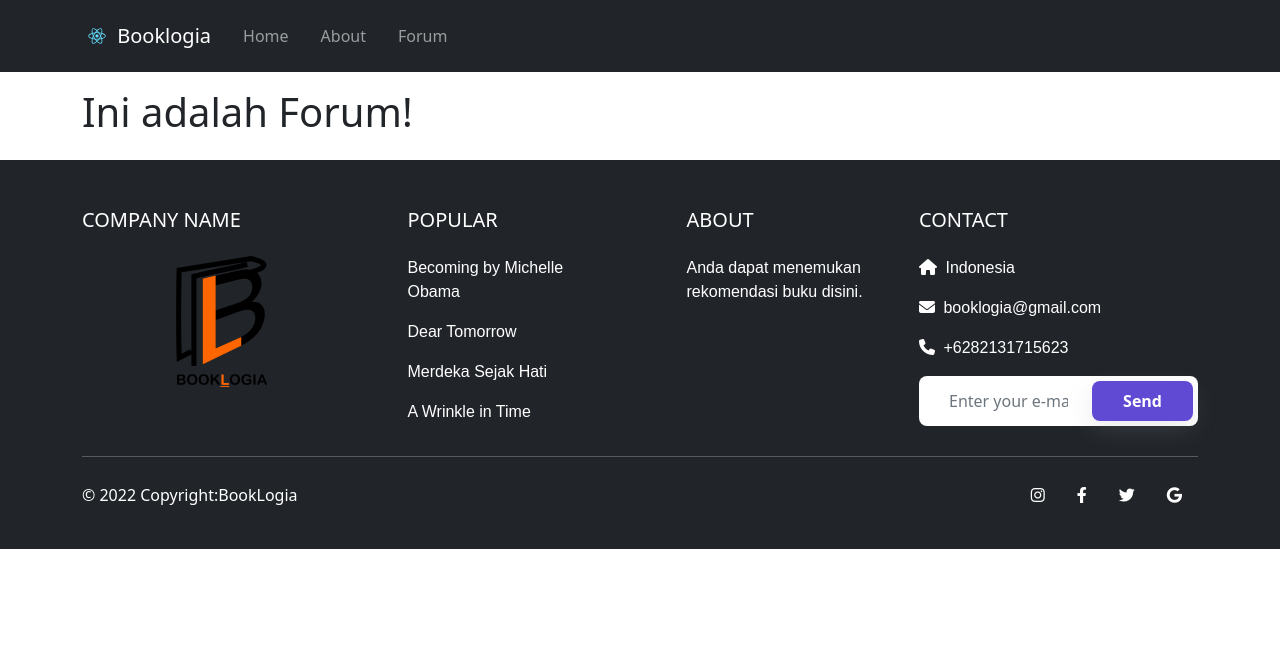
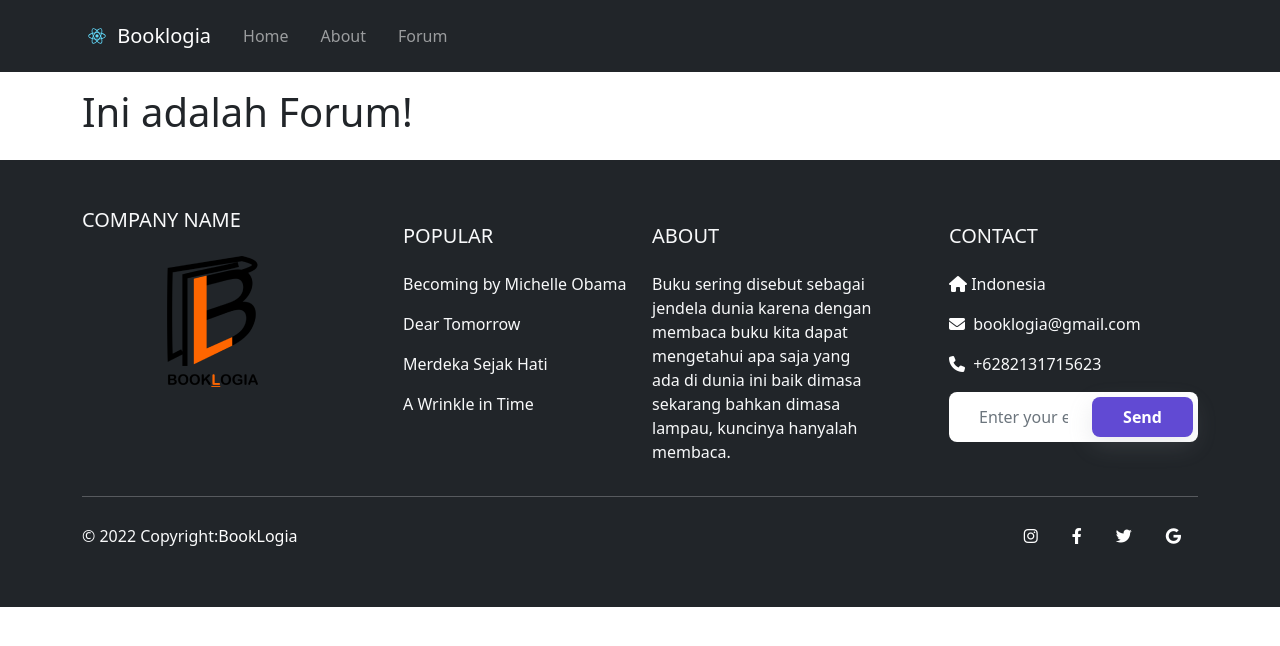
Before and after one commit to fikriwado/booklogia, a React (Create React App) app: page /forum in a window 1280 px wide. Shown: the top 646 px of the page. Built offline with nearby package versions, Linux system fonts and the light colour scheme.

Commit message:
refactor footer

```diff
--- a/src/App.css
+++ b/src/App.css
@@ -1,55 +1,4 @@
-* {
-  padding: 0;
-  margin: 0;
-}
-/*
-.App {
-  text-align: center;
-} */
-/*
-.App-logo {
-  height: 40vmin;
-  pointer-events: none;
-}
-
-@media (prefers-reduced-motion: no-preference) {
-  .App-logo {
-    animation: App-logo-spin infinite 20s linear;
-  }
-}
-
-.App-header {
-  background-color: #282c34;
-  min-height: 100vh;
-  display: flex;
-  flex-direction: column;
-  align-items: center;
-  justify-content: center;
-  font-size: calc(10px + 2vmin);
-  color: white;
-}
-
-.App-link {
-  color: #61dafb;
-}
-
-@keyframes App-logo-spin {
-  from {
-    transform: rotate(0deg);
-  }
-  to {
-    transform: rotate(360deg);
-  }
-} */
-
 /*---- Footer ---- */
-
-.sub-footer {
-  font-family: "Poppins", sans-serif;
-  color: #fff;
-  font-size: 16px;
-}
-
 .subscribe {
   position: relative;
 }
--- a/src/components/Footer/index.js
+++ b/src/components/Footer/index.js
@@ -1,159 +1,110 @@
 import React from "react";
-import { Container } from "react-bootstrap";
+import { Container, Row, Col } from "react-bootstrap";
 import logo from "../Assets/Images/BookLogia.png";
 
 function Footer() {
 	return (
-    <footer className="bg-dark text-light text-center py-3">
+		<footer className="bg-dark text-light py-5">
 			<Container>
-        <div className="footer w-100 bg-dark  mt-3 mb-3">
-          <div className="w-100 pb-0">
-            <div className="row g-0">
-              <div className="col-md-3 col-lg-3 col-xl-3 mt-3 ">
-                <h6 className="text-uppercase mb-4 font-weight-bold text-white text-decoration-none">
-                  <h5 className="text-white text-start">Company name</h5>
-                </h6>
-                <img className=" mb-4  text-center" src={logo} alt=" " />
-              </div>
+				<Row>
+					<Col md={3}>
+						<h5 className="text-uppercase mb-4 font-weight-bold">Company name</h5>
+                        <img className="d-block mb-4 mx-auto" src={logo} alt=" " />
+					</Col>
 
-              <hr className="w-100 bg-secondary  d-md-none" />
+                    <hr className="w-100 bg-secondary d-md-none" />
 
-              <div className="col-md-2 col-lg-2 col-xl-2 mx-auto mt-3">
-                <h6 className="text-uppercase mb-4 font-weight-bold text-white">
-                  <h5 className="text-white text-start">Popular</h5>
-                </h6>
-                <p>
-                  <div className="text-white text-decoration-none sub-footer">
-                    <p className="sub-footer text-start">
-                      Becoming by Michelle Obama
-                    </p>
-                  </div>
-                </p>
-                <p>
-                  <div className="text-white text-decoration-none">
-                    <p className="sub-footer text-start">Dear Tomorrow</p>
-                  </div>
-                </p>
-                <p>
-                  <div className="text-white text-decoration-none">
-                    <p className="sub-footer text-start">Merdeka Sejak Hati</p>
-                  </div>
-                </p>
-                <p>
-                  <div className="text-white text-decoration-none">
-                    <p className="sub-footer text-start">A Wrinkle in Time</p>
-                  </div>
-                </p>
-              </div>
+					<Col md={3} className="ps-xl-5 mt-3">
+						<h5 className="text-uppercase mb-4 font-weight-bold">Popular</h5>
+						<ul className="list-unstyled">
+							<li className="mb-3">
+								<a href="#" className="text-light text-decoration-none">Becoming by Michelle Obama</a>
+							</li>
+							<li className="mb-3">
+								<a href="#" className="text-light text-decoration-none">Dear Tomorrow</a>
+							</li>
+							<li className="mb-3">
+								<a href="#" className="text-light text-decoration-none">Merdeka Sejak Hati</a>
+							</li>
+							<li className="mb-3">
+								<a href="#" className="text-light text-decoration-none">A Wrinkle in Time</a>
+							</li>
+						</ul>
+					</Col>
 
-              <hr className="w-100 bg-secondary   d-md-none" />
+                    <hr className="w-100 bg-secondary d-md-none" />
 
-              <div className="col-md-3 col-lg-2 col-xl-2 mx-auto mt-3">
-                <h6 className="text-uppercase mb-4 font-weight-bold text-white">
-                  <h5 className="text-white text-start">About</h5>
-                </h6>
-                <p>
-                  <div className="text-white text-decoration-none">
-                    <p className="sub-footer text-start">
-                      Anda dapat menemukan rekomendasi buku disini.
-                    </p>
-                  </div>
-                </p>
-              </div>
+					<Col md={3} className="pe-xl-5 mt-3">
+						<h5 className="text-uppercase mb-4 font-weight-bold">About</h5>
+						<p>Buku sering disebut sebagai jendela dunia karena dengan membaca buku kita dapat mengetahui apa saja yang ada di dunia ini baik dimasa sekarang bahkan dimasa lampau, kuncinya hanyalah membaca.</p>
+					</Col>
 
-              <hr className="w-100 bg-secondary   d-md-none" />
+                    <hr className="w-100 bg-secondary d-md-none" />
 
-              <div className="col-md-4 col-lg-3 col-xl-3  mt-3">
-                <h6 className="text-uppercase mb-4 font-weight-bold text-white">
-                  <h5 className="text-white text-start">Contact</h5>
-                </h6>
-                <p className="text-white">
-                  <div className="sub-footer text-start">
+					<Col md={3} className="ps-xl-4 mt-3">
+						<h5 className="text-uppercase mb-4 font-weight-bold">Contact</h5>
+						<ul className="list-unstyled">
+							<li className="mb-3">
+								<a href="#" className="text-light text-decoration-none">
                                 	<i className="fas fa-home mr-3 text-white"></i>{" "}
-                    <span className=" m-lg-1"> Indonesia </span>
-                  </div>
-                </p>
-                <p className="text-white">
-                  <p className="sub-footer text-start">
+									<span>Indonesia</span>
+								</a>
+							</li>
+							<li className="mb-3">
+								<a href="#" className="text-light text-decoration-none">
 									<i className="fas fa-envelope mr-3 text-white"></i>{" "}
 									<span className=" m-lg-1"> booklogia@gmail.com </span>
-                  </p>
-                </p>
-                <p className="text-white">
-                  <p className="sub-footer text-start">
+								</a>
+							</li>
+							<li className="mb-3">
+								<a href="#" className="text-light text-decoration-none">
 									<i className="fas fa-phone mr-3 text-white"></i>{" "}
 									<span className=" m-lg-1"> +6282131715623 </span>
-                  </p>
-                </p>
-                <div class=" mb-4 mb-md-0 ">
+								</a>
+							</li>
+							<li className="mb-3">
 								<form action="#" class="subscribe">
 									<input
 										type="text"
 										class="form-control"
-                      placeholder="Enter your e-mail"
-                    />
+										placeholder="Enter your e-mail" />
+
 									<input
 										type="submit"
 										class="btn btn-submits text-white"
-                      value="Send"
-                    />
+										value="Send" />
 								</form>
-                </div>
-              </div>
-            </div>
+							</li>
+						</ul>
+					</Col>
+				</Row>
 
                 <hr className="my-3 bg-secondary " />
 
-            <section className=" pt-0">
-              <div className="row d-flex align-items-center">
-                <div className="col-md-7 col-lg-8 text-center text-md-start">
-                  <div className=" text-white">
-                    © 2022 Copyright:
-                    <a
-                      className="text-white text-decoration-none"
-                      href="https://google.com/"
-                    >
-                      BookLogia
-                    </a>
-                  </div>
-                </div>
+				<Row className="align-items-center">
+					<Col md={6} className="text-center text-md-start">
+						<span>&copy; 2022 Copyright:</span>
+                        <a className="text-white text-decoration-none"href="https://google.com/">BookLogia</a>
+					</Col>
 
-                <div className="col-md-5 col-lg-4 ml-lg-0 text-center text-md-end ">
-                  <a
-                    className="btn btn-floating m-1 border-0 text-white"
-                    role="button"
-                    href="https://www.instagram.com/"
-                  >
+					<Col md={6} className="text-center text-md-end">
+						<a className="btn m-1 text-white" role="button" href="https://www.instagram.com/">
 							<i className="fab fa-instagram  icon-media-footer"></i>
 						</a>
-                  <a
-                    className="btn btn-floating m-1 border-0 text-white"
-                    role="button"
-                    href="https://www.facebook.com/"
-                  >
+
+						<a className="btn m-1 text-white" role="button" href="https://www.facebook.com/">
 							<i className="fab fa-facebook-f icon-media-footer"></i>
 						</a>
 
-                  <a
-                    className="btn btn-floating m-1 border-0 text-white"
-                    role="button"
-                    href="https://twitter.com/"
-                  >
+						<a className="btn m-1 text-white" role="button" href="https://twitter.com/">
 							<i className="fab fa-twitter icon-media-footer"></i>
 						</a>
 
-                  <a
-                    className="btn btn-floating m-1 border-0 text-white"
-                    role="button"
-                    href="https://google.com/"
-                  >
+						<a className="btn m-1 text-white" role="button" href="https://google.com/">
 							<i className="fab fa-google icon-media-footer"></i>
 						</a>
-                </div>
-              </div>
-            </section>
-          </div>
-        </div>
+					</Col>
+				</Row>
 			</Container>
 		</footer>
 	);
```
Lines whose indentation alone changed are shown as unchanged.
